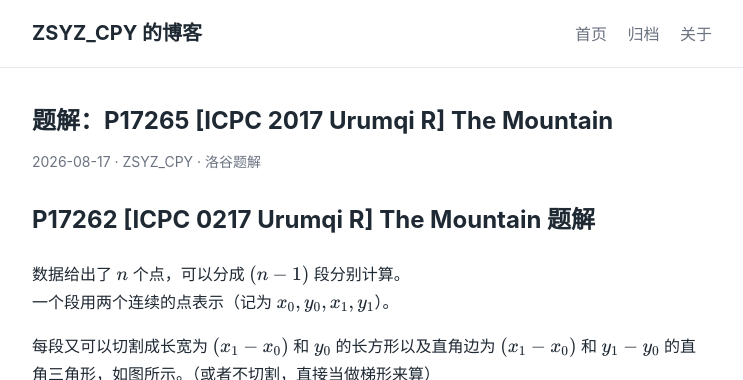
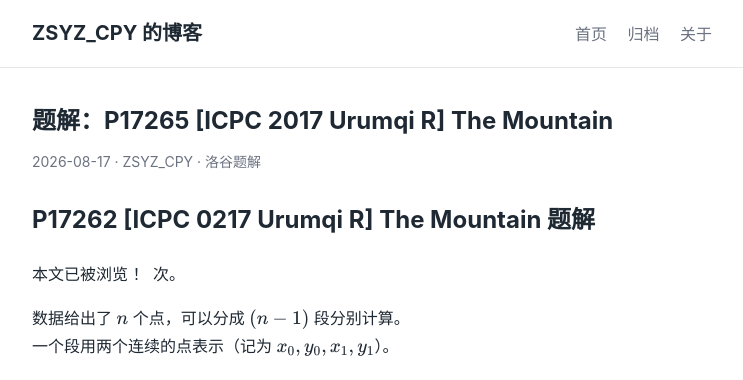
Before and after one commit to Cheater-chest/Cheater-chest.github.io, a Jekyll site: the page built from _posts/2026-08-17-LG-Sol-P17265.md, in a window 1280 px wide, cut to the strip 0-380 px from the top of the page. Shown: the whole strip, without its empty margins (268-1011 px from the left). Built offline with Jekyll 4.4.1, drawn with Linux system fonts in a browser that asks for light colours; comment, search, counter and statistics services are not loaded.

Commit message:
Add counter

```diff
--- a/_posts/2026-08-17-LG-Sol-P17265.md
+++ b/_posts/2026-08-17-LG-Sol-P17265.md
@@ -6,7 +6,10 @@
 tags: [洛谷题解]
 author: ZSYZ_CPY
 ---
+
 ## P17262 [ICPC 0217 Urumqi R] The Mountain 题解
+
+本文已被浏览 ！[](https://count.getloli.com/@article?name=46xumyk8&theme=3d-num&padding=7&offset=0&align=top&scale=0.5&pixelated=1&darkmode=auto) 次。
 
 数据给出了 \\(n\\) 个点，可以分成 \\((n-1)\\) 段分别计算。
 一个段用两个连续的点表示（记为 \\(x_0,y_0,x_1,y_1\\)）。
```
